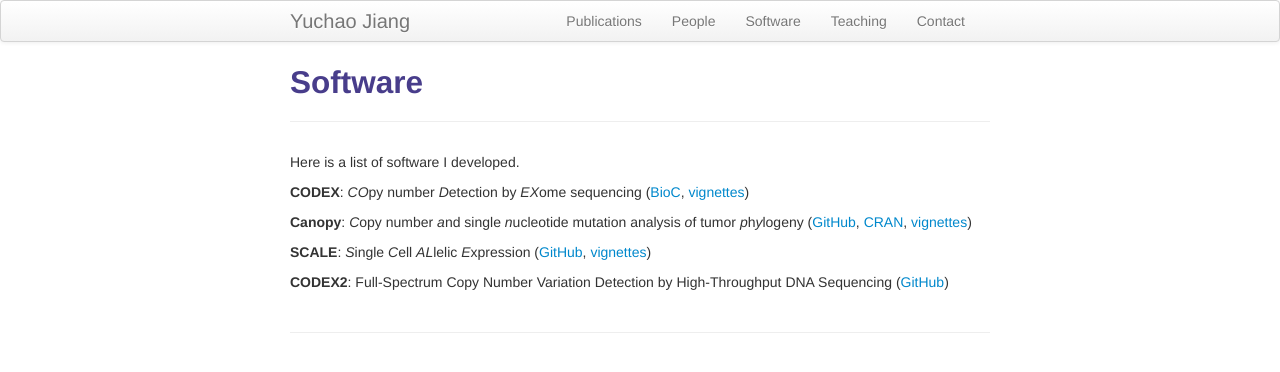
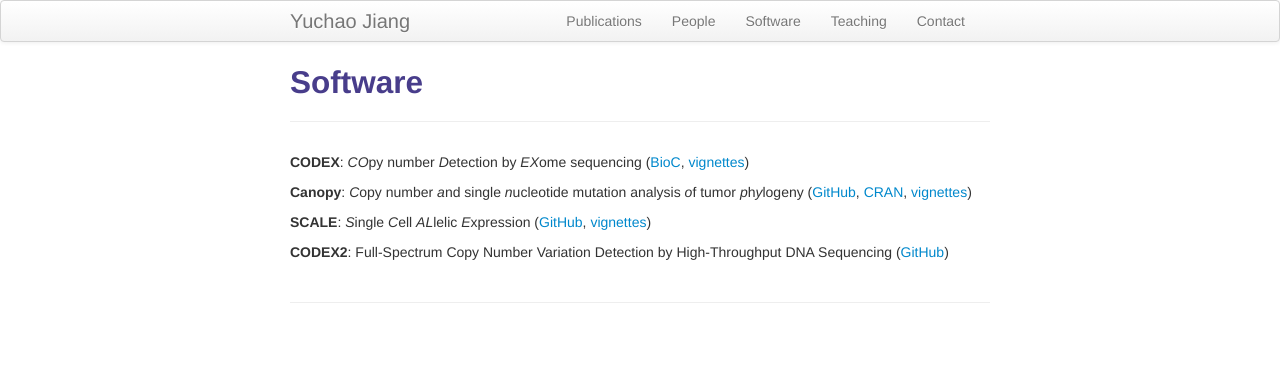
Before and after one commit to yuchaojiang/yuchaojiang.github.io, a Jekyll site: the page built from pages/software.md, in a window 1280 px wide. Shown: the top 372 px of the page. Built offline with Jekyll 4.4.1, drawn with Linux system fonts in a browser that asks for light colours.

Commit message:
Update software.md

```diff
--- a/pages/software.md
+++ b/pages/software.md
@@ -4,8 +4,6 @@ title: Software
 description: Yuchao Jiang's software
 ---
 
-
-Here is a list of software I developed.
 
 
 **CODEX**: *CO*py number *D*etection by *EX*ome sequencing ([BioC](http://www.bioconductor.org/packages/release/bioc/html/CODEX.html), [vignettes](http://www.bioconductor.org/packages/release/bioc/vignettes/CODEX/inst/doc/CODEX_vignettes.pdf))
```
